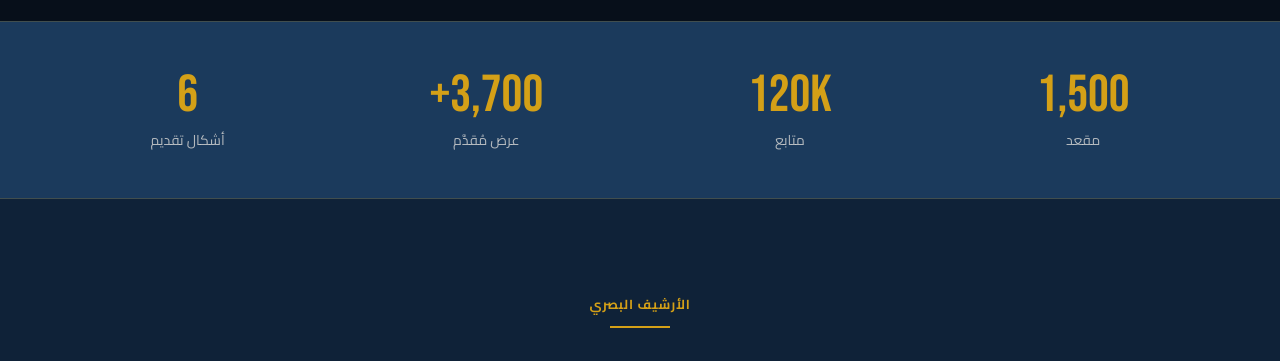
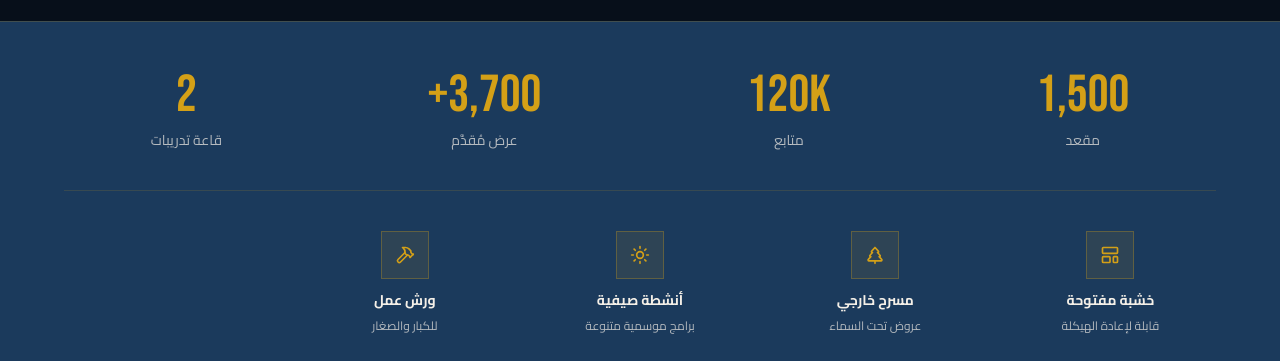
Before and after one commit to elzomor13/nehad-seleha, a Next.js app: page /ar in a window 1280 px wide. Shown: the part 1463-1824 px from the top of the page. Built offline with nearby package versions, Linux system fonts and the light colour scheme.

Commit message:
initial commit

```diff
--- a/components/theatre/StatsBar.tsx
+++ b/components/theatre/StatsBar.tsx
@@ -3,23 +3,23 @@
 import { useRef, useEffect, useState } from 'react';
 import { motion, useInView } from 'framer-motion';
 import { useTranslations } from 'next-intl';
+import { LayoutTemplate, TreePine, Sun, Hammer } from 'lucide-react';
 
 const stats = [
   { value: 1500, suffix: '', labelKey: 'seats' as const },
-  { value: 120, suffix: 'K', labelKey: 'followers' as const },
+  { value: 120,  suffix: 'K', labelKey: 'followers' as const },
   { value: 3700, suffix: '+', labelKey: 'shows' as const },
-  { value: 6, suffix: '', labelKey: 'stages' as const },
+  { value: 2,    suffix: '', labelKey: 'rehearsalHalls' as const },
 ];
 
-function Counter({
-  value,
-  suffix,
-  delay,
-}: {
-  value: number;
-  suffix: string;
-  delay: number;
-}) {
+const features = [
+  { icon: LayoutTemplate, labelKey: 'openStage',        subKey: 'openStageSub',        number: null },
+  { icon: TreePine,       labelKey: 'outdoorStage',     subKey: 'outdoorStageSub',     number: null },
+  { icon: Sun,            labelKey: 'summerActivities', subKey: 'summerActivitiesSub', number: null },
+  { icon: Hammer,         labelKey: 'workshops',        subKey: 'workshopsSub',        number: null },
+] as const;
+
+function Counter({ value, suffix, delay }: { value: number; suffix: string; delay: number }) {
   const [count, setCount] = useState(0);
   const ref = useRef<HTMLSpanElement>(null);
   const inView = useInView(ref, { once: true });
@@ -40,13 +40,8 @@ function Counter({
   }, [inView, value, delay]);
 
   return (
-    <span
-      ref={ref}
-      className="font-bebas text-gold leading-none"
-      style={{ fontSize: 52 }}
-    >
-      {count.toLocaleString()}
-      {suffix}
+    <span ref={ref} className="font-bebas text-gold leading-none" style={{ fontSize: 52 }}>
+      {count.toLocaleString()}{suffix}
     </span>
   );
 }
@@ -56,7 +51,9 @@ export default function StatsBar() {
 
   return (
     <section className="py-12 bg-navy-800 border-y border-gold/20">
-      <div className="max-w-7xl mx-auto px-5 lg:px-16">
+      <div className="max-w-7xl mx-auto px-5 lg:px-16 space-y-10">
+
+        {/* Counters */}
         <div className="grid grid-cols-2 lg:flex lg:justify-around gap-8">
           {stats.map((stat, i) => (
             <motion.div
@@ -68,12 +65,38 @@ export default function StatsBar() {
               className="flex flex-col items-center text-center"
             >
               <Counter value={stat.value} suffix={stat.suffix} delay={i * 0.1} />
-              <p className="font-cairo text-cream-dim text-sm mt-2">
-                {t(stat.labelKey)}
-              </p>
+              <p className="font-cairo text-cream-dim text-sm mt-2">{t(stat.labelKey)}</p>
             </motion.div>
           ))}
         </div>
+
+        {/* Divider */}
+        <div className="h-px w-full bg-gold/15" />
+
+        {/* Features */}
+        <div className="grid grid-cols-2 md:grid-cols-3 lg:grid-cols-5 gap-6">
+          {features.map(({ icon: Icon, labelKey, subKey, number }, i) => (
+            <motion.div
+              key={labelKey}
+              initial={{ opacity: 0, y: 20 }}
+              whileInView={{ opacity: 1, y: 0 }}
+              viewport={{ once: true, margin: '-40px' }}
+              transition={{ delay: i * 0.08, duration: 0.5 }}
+              className="flex flex-col items-center text-center gap-2"
+            >
+              <div className="flex items-center justify-center w-12 h-12 border border-gold/30 bg-gold/10 mb-1">
+                {number ? (
+                  <span className="font-bebas text-gold" style={{ fontSize: 26 }}>{number}</span>
+                ) : (
+                  <Icon size={20} className="text-gold" />
+                )}
+              </div>
+              <p className="font-cairo font-bold text-cream text-sm leading-snug">{t(labelKey)}</p>
+              <p className="font-cairo text-cream-dim text-xs leading-snug">{t(subKey)}</p>
+            </motion.div>
+          ))}
+        </div>
+
       </div>
     </section>
   );
--- a/messages/ar.json
+++ b/messages/ar.json
@@ -37,7 +37,17 @@
     "seats": "مقعد",
     "followers": "متابع",
     "shows": "عرض مُقدَّم",
-    "stages": "أشكال تقديم"
+    "stages": "أشكال تقديم",
+    "rehearsalHalls": "قاعة تدريبات",
+    "rehearsalHallsSub": "قاعتان مجهزتان للتدريب",
+    "openStage": "خشبة مفتوحة",
+    "openStageSub": "قابلة لإعادة الهيكلة",
+    "outdoorStage": "مسرح خارجي",
+    "outdoorStageSub": "عروض تحت السماء",
+    "summerActivities": "أنشطة صيفية",
+    "summerActivitiesSub": "برامج موسمية متنوعة",
+    "workshops": "ورش عمل",
+    "workshopsSub": "للكبار والصغار"
   },
   "gallery": {
     "tag": "الأرشيف البصري",
--- a/messages/en.json
+++ b/messages/en.json
@@ -37,7 +37,17 @@
     "seats": "Seats",
     "followers": "Followers",
     "shows": "Productions",
-    "stages": "Stage Types"
+    "stages": "Stage Types",
+    "rehearsalHalls": "Rehearsal Halls",
+    "rehearsalHallsSub": "Two fully equipped halls",
+    "openStage": "Open Stage",
+    "openStageSub": "Flexible reconfiguration",
+    "outdoorStage": "Outdoor Stage",
+    "outdoorStageSub": "Open-air performances",
+    "summerActivities": "Summer Activities",
+    "summerActivitiesSub": "Seasonal programmes",
+    "workshops": "Workshops",
+    "workshopsSub": "For all ages"
   },
   "gallery": {
     "tag": "Visual Archive",
```
